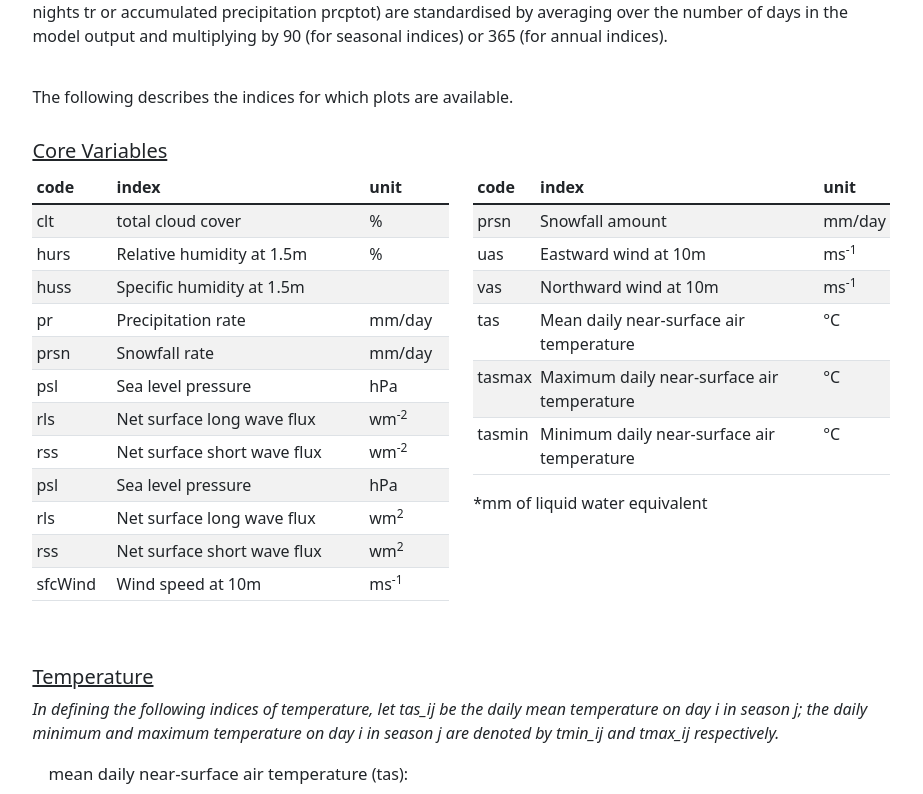
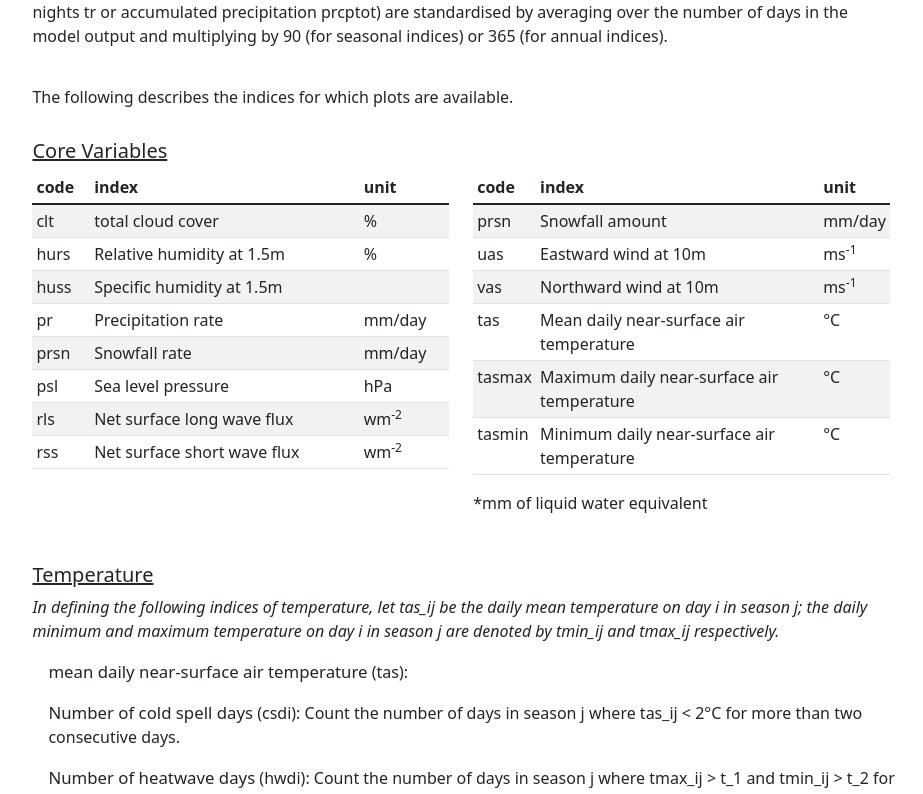
Before and after one commit to UCL/UKCORDEX-plot-explorer-dev, a React (Create React App) app: page /#/indices-help in a window 1280 px wide. Shown: the part 410-1204 px from the top of the page, without its empty margins (308-1231 px from the left). Built offline with nearby package versions, Linux system fonts and the light colour scheme.

Commit message:
Update src/components/ExtraPages/Help/IndicesHelp.js
Co-authored-by: Raquel Alegre <r.alegre@ucl.ac.uk>

```diff
--- a/src/components/ExtraPages/Help/IndicesHelp.js
+++ b/src/components/ExtraPages/Help/IndicesHelp.js
@@ -185,32 +185,6 @@ function IndicesHelp() {
                     <td>rss</td>
                     <td>Net surface short wave flux</td>
                     <td>wm<sup>-2</sup></td>
-                  </tr>
-                  <tr>
-                    <td>psl</td>
-                    <td>Sea level pressure</td>
-                    <td>hPa</td>
-                  </tr>
-                  <tr>
-                    <td>rls</td>
-                    <td>Net surface long wave flux</td>
-                    <td>
-                      wm<sup>2</sup>
-                    </td>
-                  </tr>
-                  <tr>
-                    <td>rss</td>
-                    <td>Net surface short wave flux</td>
-                    <td>
-                      wm<sup>2</sup>
-                    </td>
-                  </tr>
-                  <tr>
-                    <td>sfcWind</td>
-                    <td>Wind speed at 10m</td>
-                    <td>
-                      ms<sup>-1</sup>
-                    </td>
                   </tr>
                 </tbody>
               </Table>
```
